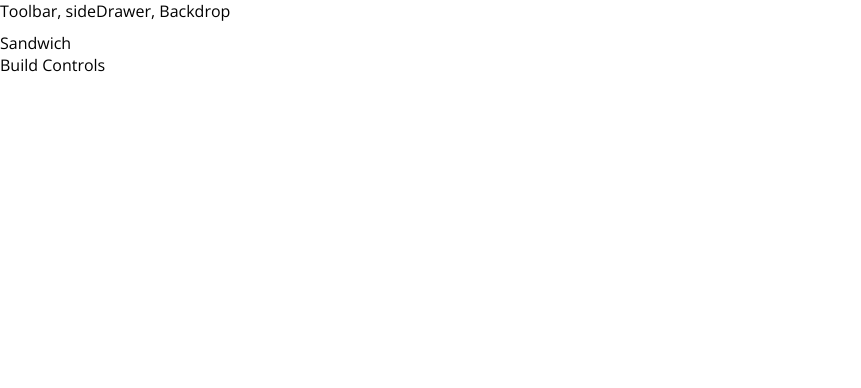
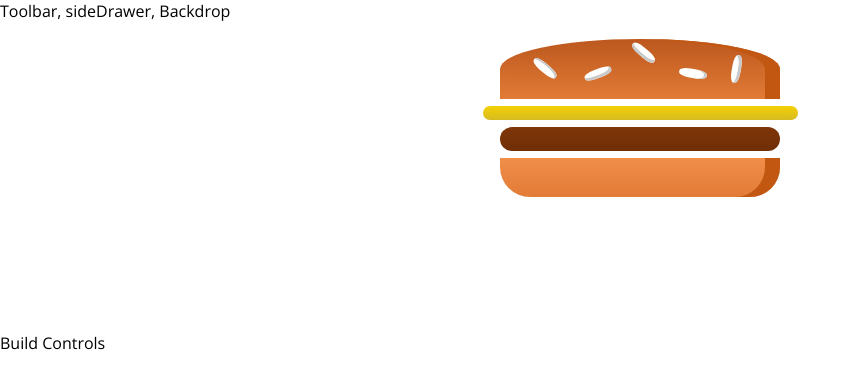
Before and after one commit to yossyoss/make-your-own-sandwich, a React app: page / in a window 1280 px wide. Shown: the top 388 px of the page, without its empty margins (0-861 px from the left). Built offline with nearby package versions, Linux system fonts and the light colour scheme.

Commit message:
static burger is ready

```diff
--- a/package.json
+++ b/package.json
@@ -31,6 +31,7 @@
     "postcss-flexbugs-fixes": "3.2.0",
     "postcss-loader": "2.0.8",
     "promise": "8.0.1",
+    "prop-types": "^15.6.0",
     "raf": "3.4.0",
     "react": "^16.2.0",
     "react-dev-utils": "^5.0.0",
--- /dev/null
+++ b/src/components/Sandwich/Sandwich.css
@@ -0,0 +1,28 @@
+.Sandwich {
+    width: 100%;
+    margin: auto;
+    height: 250px;
+    overflow: scroll;
+    text-align: center;
+    font-weight: bold;
+    font-size: 1.2rem;
+}
+
+@media (min-width: 1000px) and (min-height: 700px) {
+    .Sandwich {
+        width: 700px;
+        height: 600px;
+    }
+}
+@media (min-width: 500px) and (min-height: 401px) {
+    .Sandwich {
+        width: 450px;
+        height: 400px;
+    }
+}
+@media (min-width: 500px) and (min-height: 400px) {
+    .Sandwich {
+        width: 350px;
+        height: 300px;
+    }
+}
--- a/src/components/Sandwich/Sandwich.js
+++ b/src/components/Sandwich/Sandwich.js
@@ -0,0 +1,15 @@
+import React from 'react';
+import classes from './Sandwich.css';
+import SandwichIngredient from './SandwichIngredient/SandwichIngredient';
+const sandwich = (props) => {
+    return(
+        <div className={classes.Sandwich}>
+            <SandwichIngredient type type="bread-top"/>
+            <SandwichIngredient type type="cheese"/>
+            <SandwichIngredient type type="meat"/>
+            <SandwichIngredient type type="bread-bottom"/>
+         </div>
+    );
+};
+
+export default sandwich;
--- a/src/components/Sandwich/SandwichIngredient/SandwichIngredient.css
+++ b/src/components/Sandwich/SandwichIngredient/SandwichIngredient.css
@@ -108,6 +108,6 @@
 .Tuna {
     width: 80%;
     height: 3%;
-    background: linear-gradient(#ef9e88, #fbc2ad)
+    background: linear-gradient(#ef9e88, #fbc2ad);
     margin: 2% auto;
 }
--- a/src/components/Sandwich/SandwichIngredient/SandwichIngredient.js
+++ b/src/components/Sandwich/SandwichIngredient/SandwichIngredient.js
@@ -1,10 +1,12 @@
-import React from 'react';
+import React, { Component } from 'react';
 import classes from './SandwichIngredient.css';
+import PropTypes from 'prop-types';
 
-const sandwichIngredient = (props) => {
+class SandwichIngredient extends Component {
+    render(){
         let ingredient = null;
 
-    switch(props.type) {
+            switch(this.props.type) {
                 case ('bread-bottom'):
                     ingredient = <div className={classes.BreadBottom}></div>;
                     break;
@@ -31,7 +33,11 @@ const sandwichIngredient = (props) => {
                      ingredient = null;
             }
             return ingredient;
+    }
+}
 
+SandwichIngredient.PropTypes = {
+    type: PropTypes.string.isRequired
 };
 
 export default SandwichIngredient;
--- a/src/containers/SandwichBuilder/SandwichBuilder.js
+++ b/src/containers/SandwichBuilder/SandwichBuilder.js
@@ -1,10 +1,11 @@
 import React, { Component } from 'react';
 import Aux from '../../hoc/Auxx';
+import Sandwich from '../../components/Sandwich/Sandwich'
 class SandwichBuilder extends Component {
     render(){
         return(
             <Aux>
-                <div>Sandwich</div>
+                <Sandwich />
                 <div>Build Controls</div>
             </Aux>
         );
```
Lines whose indentation alone changed are shown as unchanged.
